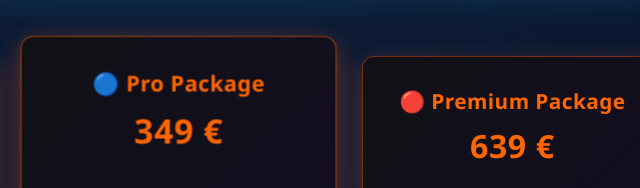
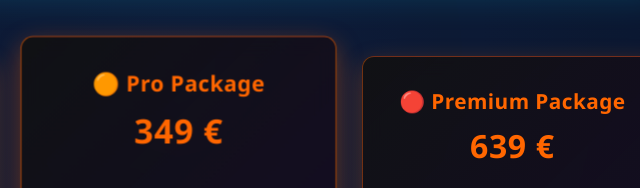
Before and after one commit to o0111001/neon, a plain HTML site: page index.html in a window 1280 px wide. Shown: the part 342-530 px from the top of the page, 461-1101 px from the left. Drawn offline with Linux system fonts and the light colour scheme; a script that the page names is missing.

Commit message:
Update index.html

```diff
--- a/index.html
+++ b/index.html
@@ -1195,7 +1195,7 @@
       </div>
 
       <div class="package-card">
-        <h3>🔵 Pro Package</h3>
+        <h3>🟠 Pro Package</h3>
         <div class="package-price">349 €</div>
         <p><strong>For ambitious traders who act daily.</strong></p>
         <div class="package-description">
```
